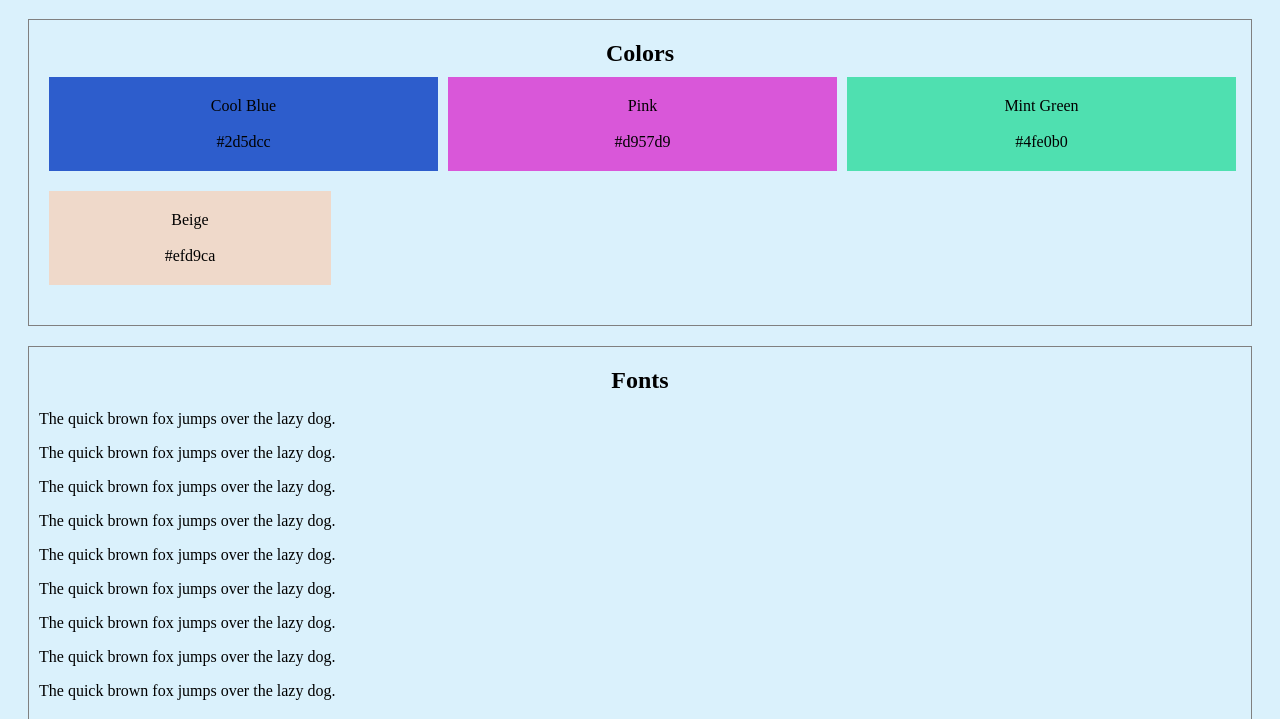
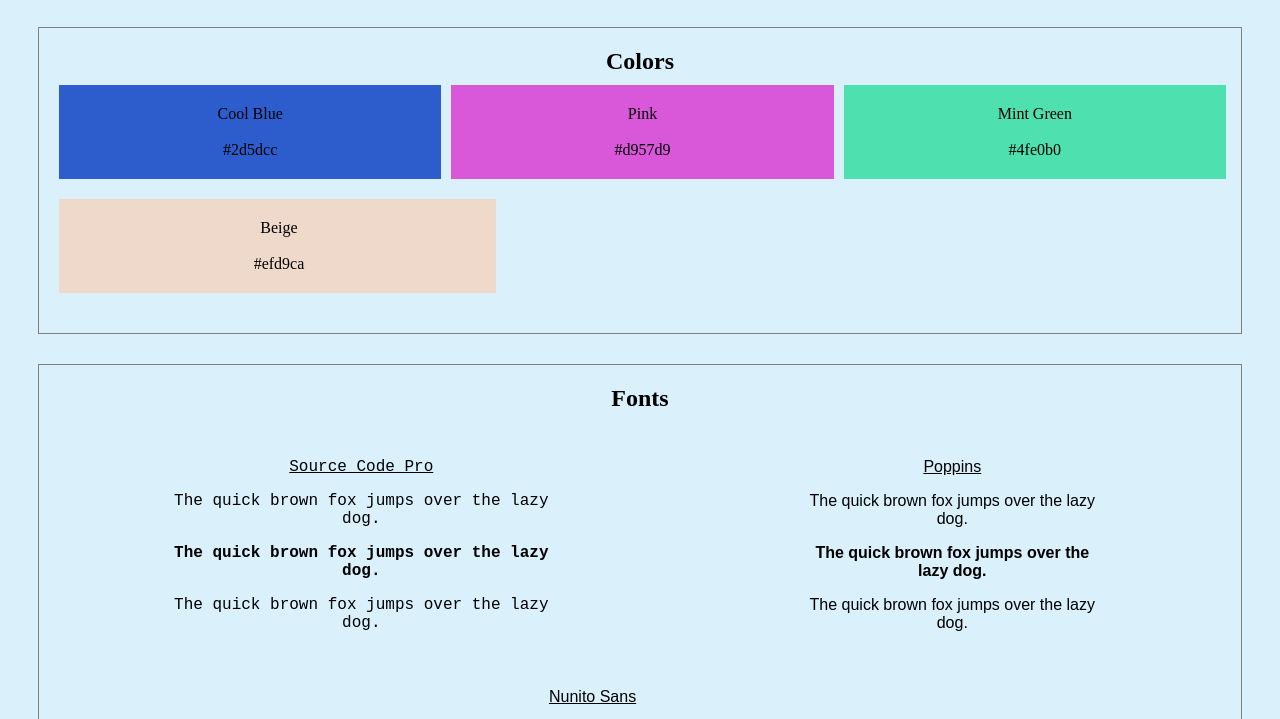
Before and after one commit to fynndow/ProjectX, a plain HTML site: page index.html in a window 1280 px wide. Shown: the part 61-780 px from the top of the page. Drawn offline with Linux system fonts and the light colour scheme.

Commit message:
Add Fonts section

```diff
--- a/index.html
+++ b/index.html
@@ -29,19 +29,24 @@
 
         <div class="fonts">
             <h2>Fonts</h2>
+            <div class="first-row">
                 <div class="source-code-pro">
+                    <p class="underline">Source Code Pro</p>
                     <p>The quick brown fox jumps over the lazy dog.</p>
-                <p>The quick brown fox jumps over the lazy dog.</p>
+                    <p class="bold">The quick brown fox jumps over the lazy dog.</p>
                     <p>The quick brown fox jumps over the lazy dog.</p>
                 </div>
                 <div class="poppins">
+                    <p class="underline">Poppins</p>
                     <p>The quick brown fox jumps over the lazy dog.</p>
-                <p>The quick brown fox jumps over the lazy dog.</p>
+                    <p class="bold">The quick brown fox jumps over the lazy dog.</p>
                     <p>The quick brown fox jumps over the lazy dog.</p>
             </div>
+                </div>
                 <div class="nunito-sans">
+                    <p class="underline">Nunito Sans</p>
                     <p>The quick brown fox jumps over the lazy dog.</p>
-                <p>The quick brown fox jumps over the lazy dog.</p>
+                    <p class="bold">The quick brown fox jumps over the lazy dog.</p>
                     <p>The quick brown fox jumps over the lazy dog.</p>
                 </div>
         </div>
--- a/resources/styles.css
+++ b/resources/styles.css
@@ -4,7 +4,7 @@ body {
 
 .color, .fonts, .text-styles {
     border: 1px solid grey;
-    margin: 20px;
+    margin: 30px;
     padding: 10px;
     height: auto;
 }
@@ -51,9 +51,10 @@ h2 {
 
 .beige {
     background-color: #efd9ca;
-    width: auto;
     margin: 20px 910px 30px 10px;
+    padding-right: 17px;
 }
+
 
 @font-face {
     font-family: 'Nunito Sans', sans-serif;
@@ -61,3 +62,26 @@ h2 {
     font-family: 'Source Code Pro', monospace;
     src: url("https://fonts.googleapis.com/css2?family=Nunito+Sans&family=Poppins&family=Source+Code+Pro&display=swap");
 }
+
+.underline {
+    text-decoration: underline;
+}
+
+.source-code-pro {
+    font-family: "Source Code Pro", monospace;
+    margin: 20px 125px 20px 125px;
+}
+
+.poppins {
+    font-family: "Poppins", sans-serif;
+    margin: 20px 125px 20px 125px;
+}
+
+.nunito-sans {
+    font-family: "Nunito Sans", sans-serif;
+    margin: 20px 500px;
+}
+
+.bold {
+    font-weight: bold;
+}
```
Lines whose indentation alone changed are shown as unchanged.
